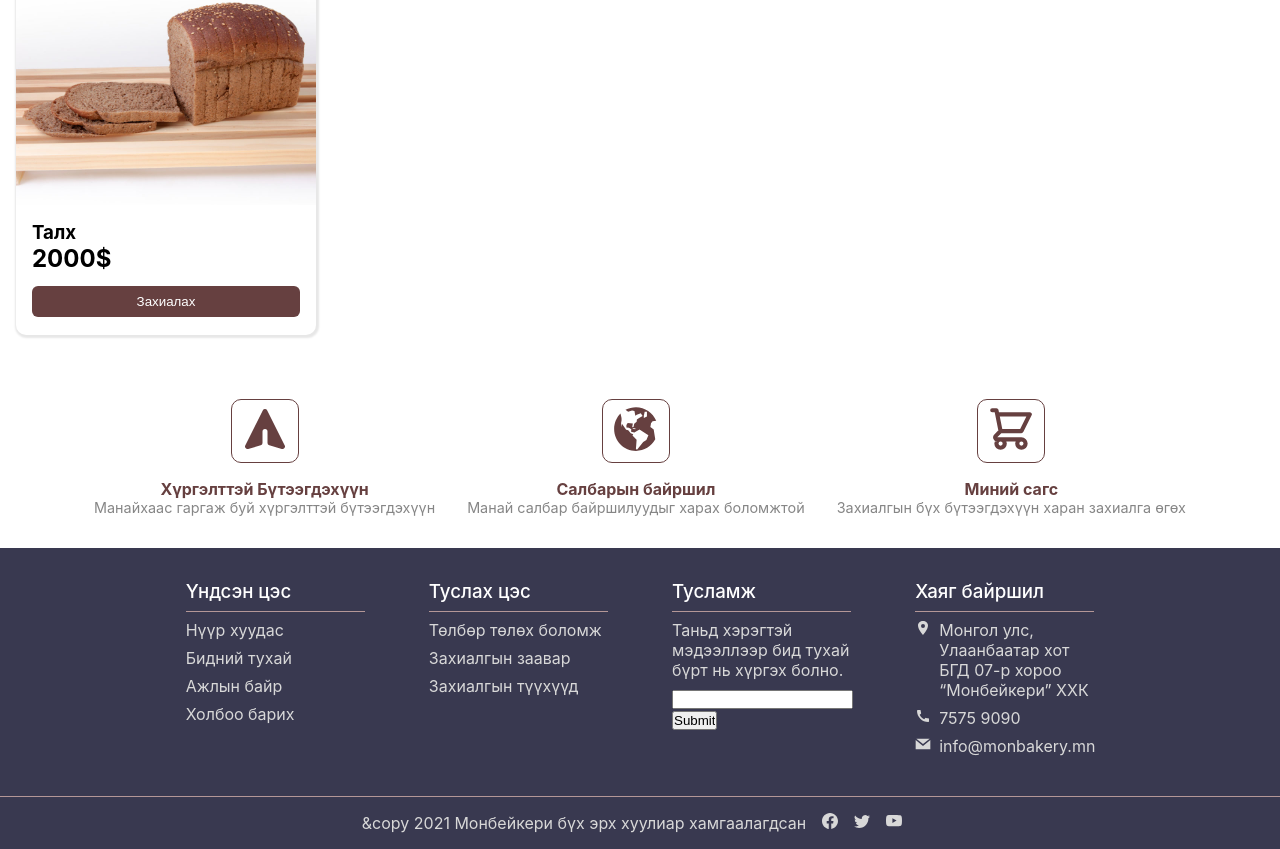
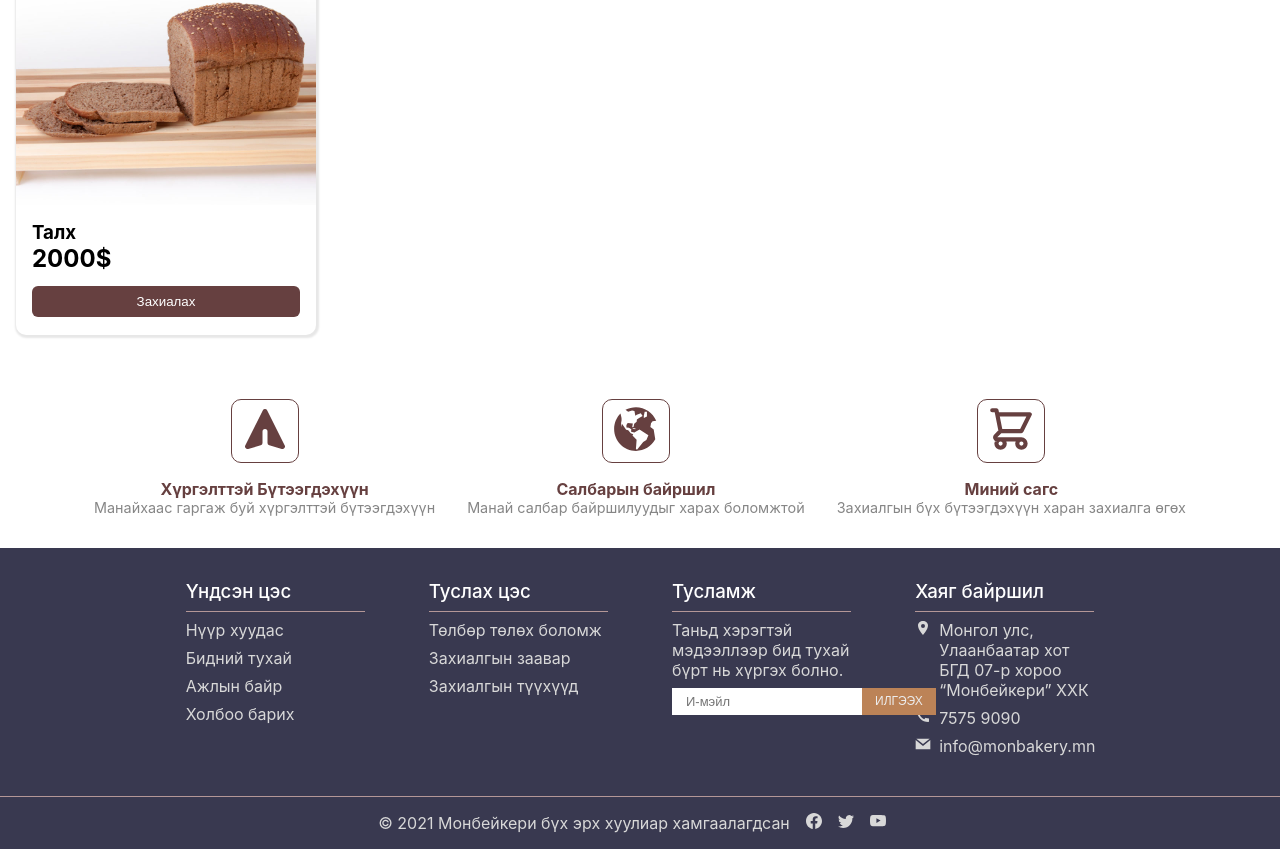
Before and after one commit to ithicheel/Monbakery-single-page, a React (Create React App) app: page / in a window 1280 px wide. Shown: the part 1200-2049 px from the top of the page. Built offline with nearby package versions, Linux system fonts and the light colour scheme.

Commit message:
Update Footer.js

```diff
--- a/src/components/footer/Footer.js
+++ b/src/components/footer/Footer.js
@@ -69,9 +69,9 @@ function Footer() {
                             </p>
                         </li>
                         <li>
-                            <div>
-                                <input type="text" />
-                                <input type="submit" />
+                            <div class="inputbox">
+                                <input class="form_c" type="email" placeholder="И-мэйл" required="" name="EMAIL"/>
+                                <button class="btn" type="submit">ИЛГЭЭХ</button>
                             </div>
                         </li>
                     </ul>
@@ -126,7 +126,7 @@ function Footer() {
             </div>
             <div  className="footer_bottom">
                 <p>
-                    &copy 2021 Монбейкери бүх эрх хуулиар хамгаалагдсан
+                © 2021 Монбейкери бүх эрх хуулиар хамгаалагдсан
                 </p>
                 <div>
                     <i>
```
